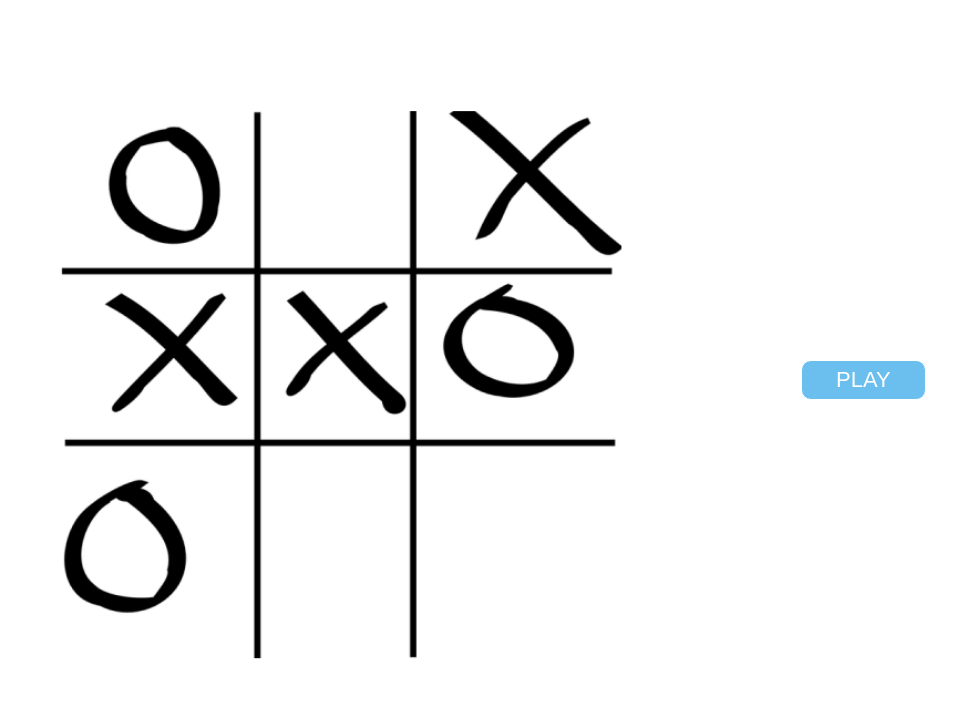
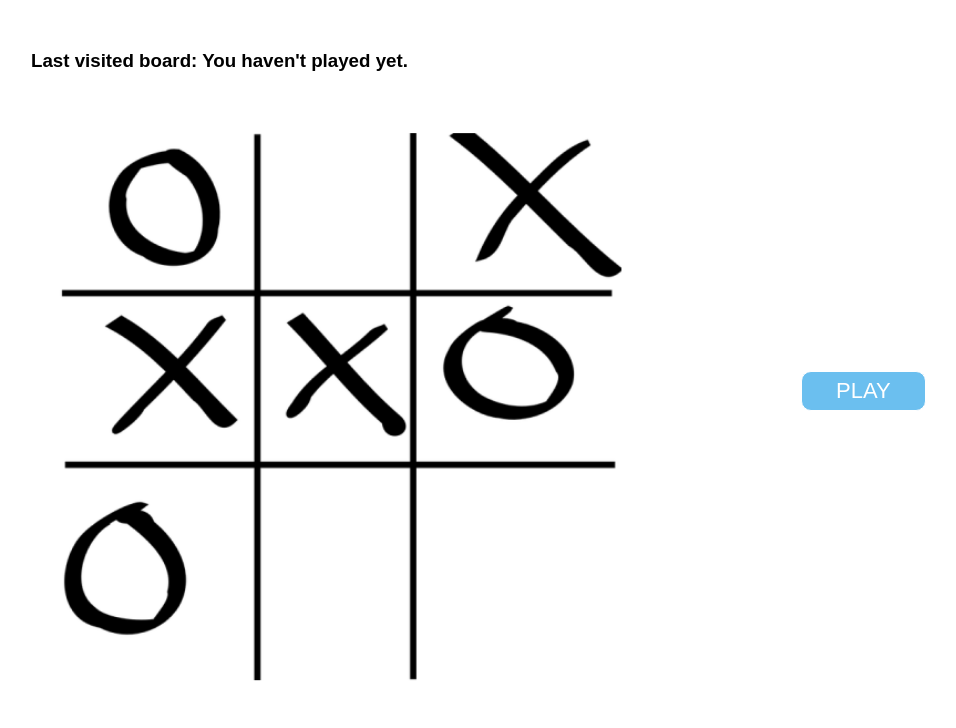
Before and after one commit to infoshareacademy/jpydzr1-dkmap-django, a Django app: page / in a window 1280 px wide. Shown: the part 120-848 px from the top of the page, without its empty margins (147-1103 px from the left). Run offline with Django 3.2, Linux system fonts and the light colour scheme; the visitor is signed in with stand-in values (Sample User, id 1).

Commit message:
Session-cache implementation for logged user

```diff
--- a/TicTacToe/TicTacToe/settings.py
+++ b/TicTacToe/TicTacToe/settings.py
@@ -172,3 +172,6 @@ REST_FRAMEWORK = {
 }
 
 FIXTURE_DIRS = [BASE_DIR]
+
+# Session configuration:
+SESSION_ENGINE = 'django.contrib.sessions.backends.cache'
--- a/TicTacToe/game/views.py
+++ b/TicTacToe/game/views.py
@@ -75,6 +75,8 @@ class JoinGameBoardView(DetailView):
             'right_player_sign': right_player_sign,
             'left_player_sign': left_player_sign,
         }
+
+        self.request.session['last_visited_board'] = pk
 
         return context
 
--- a/TicTacToe/menu/views.py
+++ b/TicTacToe/menu/views.py
@@ -3,8 +3,19 @@ from django.views.generic import TemplateView, View
 
 
 class WelcomeView(TemplateView):
-    template_name = 'welcome_page.html'
 
+    def get(self, request):
+
+        try:
+            session_element = self.request.session['last_visited_board']
+        except:
+            session_element = "You haven't played yet."
+
+        context = {
+            'session': session_element,
+        }
+
+        return render(request, 'welcome_page.html', context)
 
 class GameDetailView(View):
     def get(self, request):
--- a/TicTacToe/templates/welcome_page.html
+++ b/TicTacToe/templates/welcome_page.html
@@ -12,6 +12,12 @@
                 {% endfor %}
             {% endif %}
             </div>
+
+            {% if request.user.is_authenticated %}
+            {% if session %}
+            <h3>Last visited board: {{ session }}</h3>
+            {% endif %}
+            {% endif %}
 
             <img class="responsive" src="{% static 'img/tictac.png' %}">
 
```
